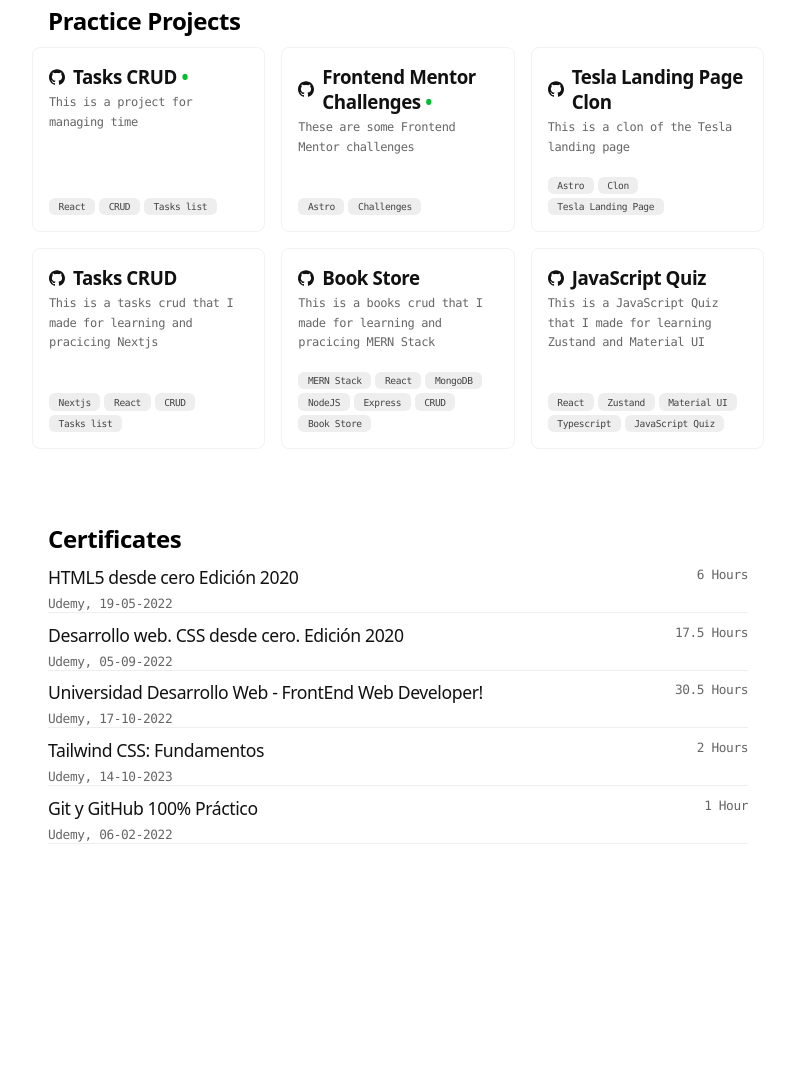
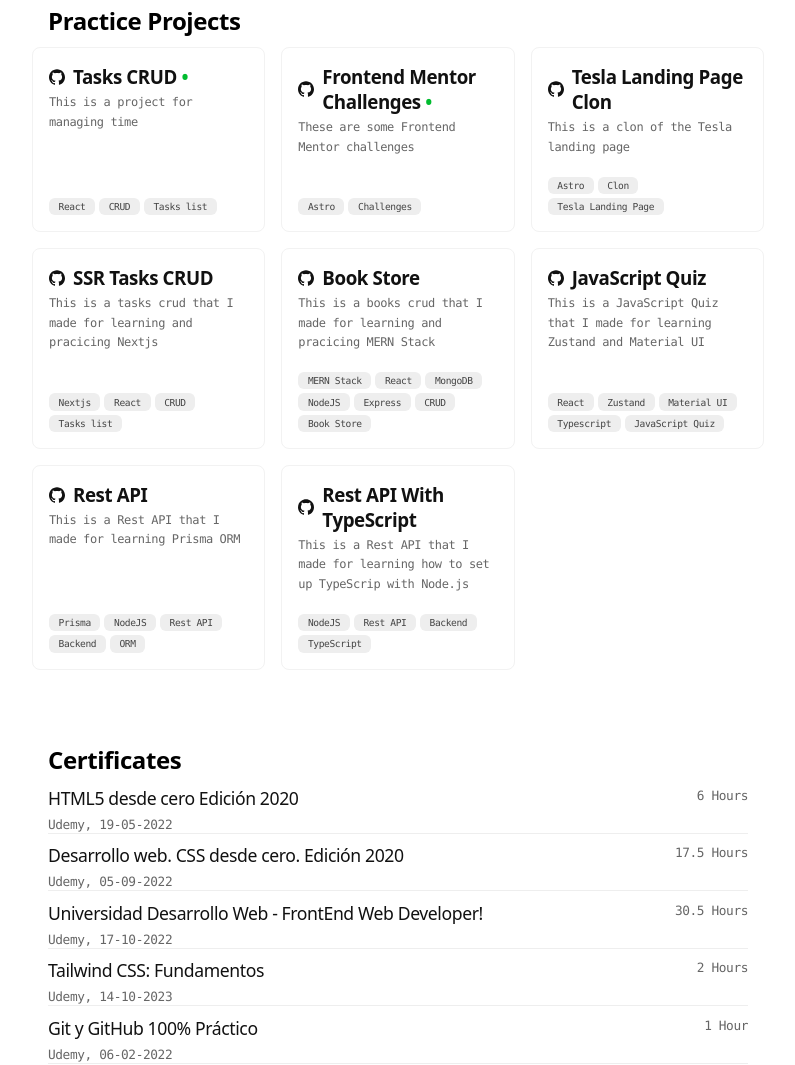
Before and after one commit to Juancho7/juancho7-minimalist-portfolio, an Astro site: page / in a window 1280 px wide. Shown: the part 767-1832 px from the top of the page, without its empty margins (242-1037 px from the left). Before the commit the page ends 1747 px from the top, so only its background shows below. Built offline with nearby package versions, Linux system fonts and the light colour scheme; Astro itself is replaced by a stand-in of ours.

Commit message:
two practice projects were added

```diff
--- a/cv.json
+++ b/cv.json
@@ -360,7 +360,7 @@
       "repositoryUrl": "https://github.com/Juancho7/tesla-landing-page-clon"
     },
     {
-      "name": "Tasks CRUD",
+      "name": "SSR Tasks CRUD",
       "isActive": false,
       "description": "This is a tasks crud that I made for learning and pracicing Nextjs",
       "highlights": [
@@ -401,6 +401,33 @@
       ],
       "url": "https://github.com/Juancho7/javascript-quiz",
       "repositoryUrl": "https://github.com/Juancho7/javascript-quiz"
+    },
+    {
+      "name": "Rest API",
+      "isActive": false,
+      "description": "This is a Rest API that I made for learning Prisma ORM",
+      "highlights": [
+        "Prisma",
+        "NodeJS",
+        "Rest API",
+        "Backend",
+        "ORM"
+      ],
+      "url": "https://github.com/Juancho7/restapi-node-prisma",
+      "repositoryUrl": "https://github.com/Juancho7/restapi-node-prisma"
+    },
+    {
+      "name": "Rest API With TypeScript",
+      "isActive": false,
+      "description": "This is a Rest API that I made for learning how to set up TypeScrip with Node.js",
+      "highlights": [
+        "NodeJS",
+        "Rest API",
+        "Backend",
+        "TypeScript"
+      ],
+      "url": "https://github.com/Juancho7/apirest-express-typescript",
+      "repositoryUrl": "https://github.com/Juancho7/apirest-express-typescript"
     }
   ]
 }
--- a/src/pages/index.astro
+++ b/src/pages/index.astro
@@ -18,7 +18,6 @@
 	<main>
 		<Hero />
 		<About />
-		<Education />
 		<!-- <Projects /> -->
 		<Skills />
 		<Languajes />
```
